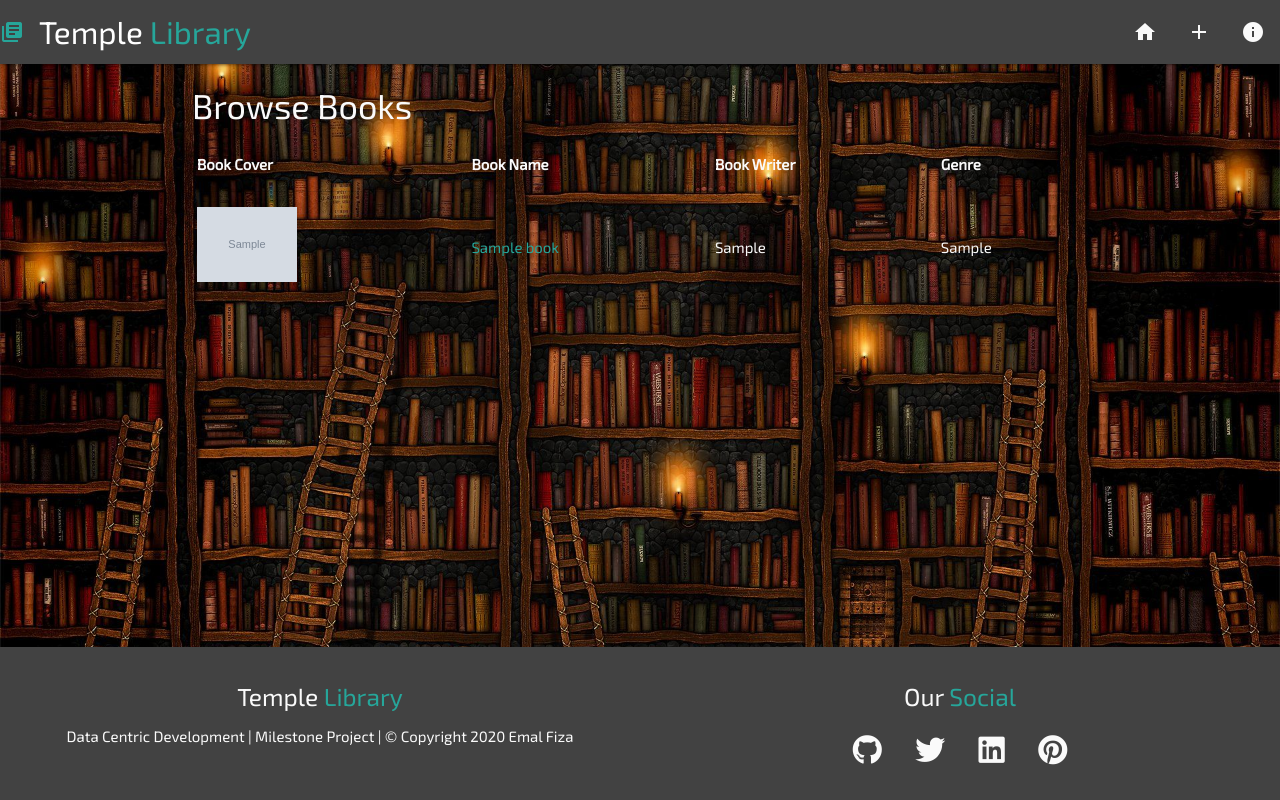
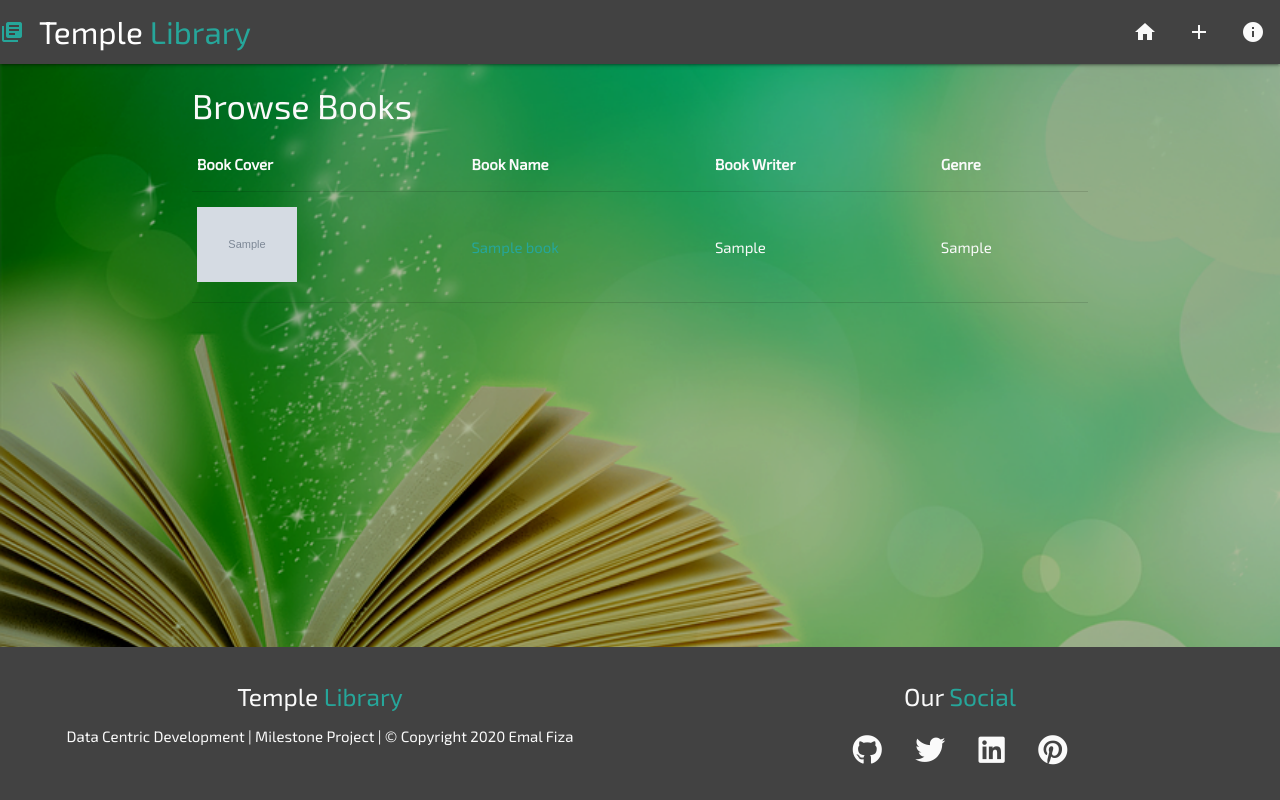
Before and after one commit to emalfiza/temple-library, a Flask app: page / in a window 1280 px wide. Run offline with Flask 2, Linux system fonts and the light colour scheme; grey boxes marked "Sample" are stand-in pictures; a database or web service that is not in the repository returns one stand-in record (values such as "Sample title"); some libraries are stand-ins or nearby versions.

Commit message:
changed the background image to a brighter one for better visuality

```diff
--- a/static/css/style.css
+++ b/static/css/style.css
@@ -2,7 +2,7 @@
 
 /***** GENERAL SITE SETTINGS *****/
 .background-img {
-  background: url(../image/background-image.jpg);
+  background: url(../image/book.png);
   background-attachment: fixed;
   background-size: cover;
 }
@@ -29,6 +29,7 @@ main {
     font-family: 'Exo 2', sans-serif;
 }
 
+/***** to make a href on the home page visually appealing *****/
 a {
     color: #26a69a;
 }
```
Also changed, not shown: static/image/background-image.jpg (deleted), static/image/book.png (added).
